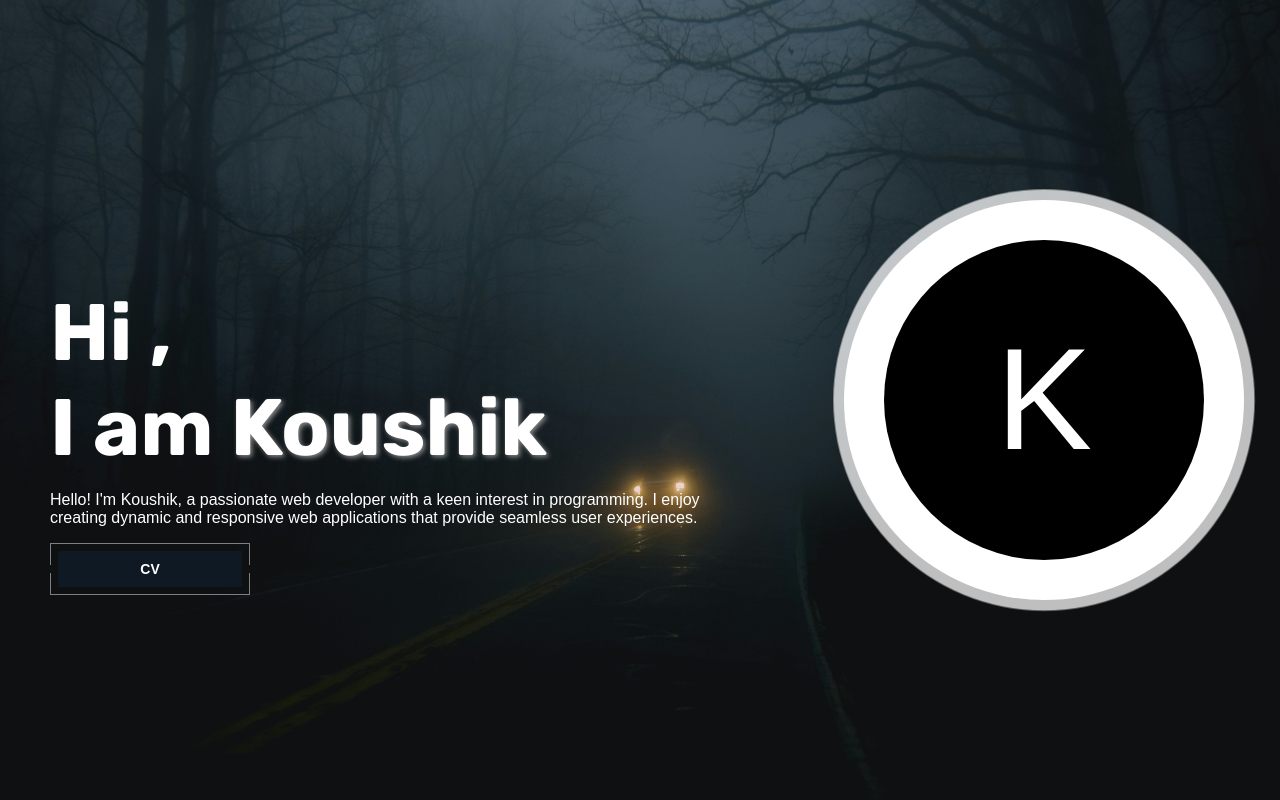
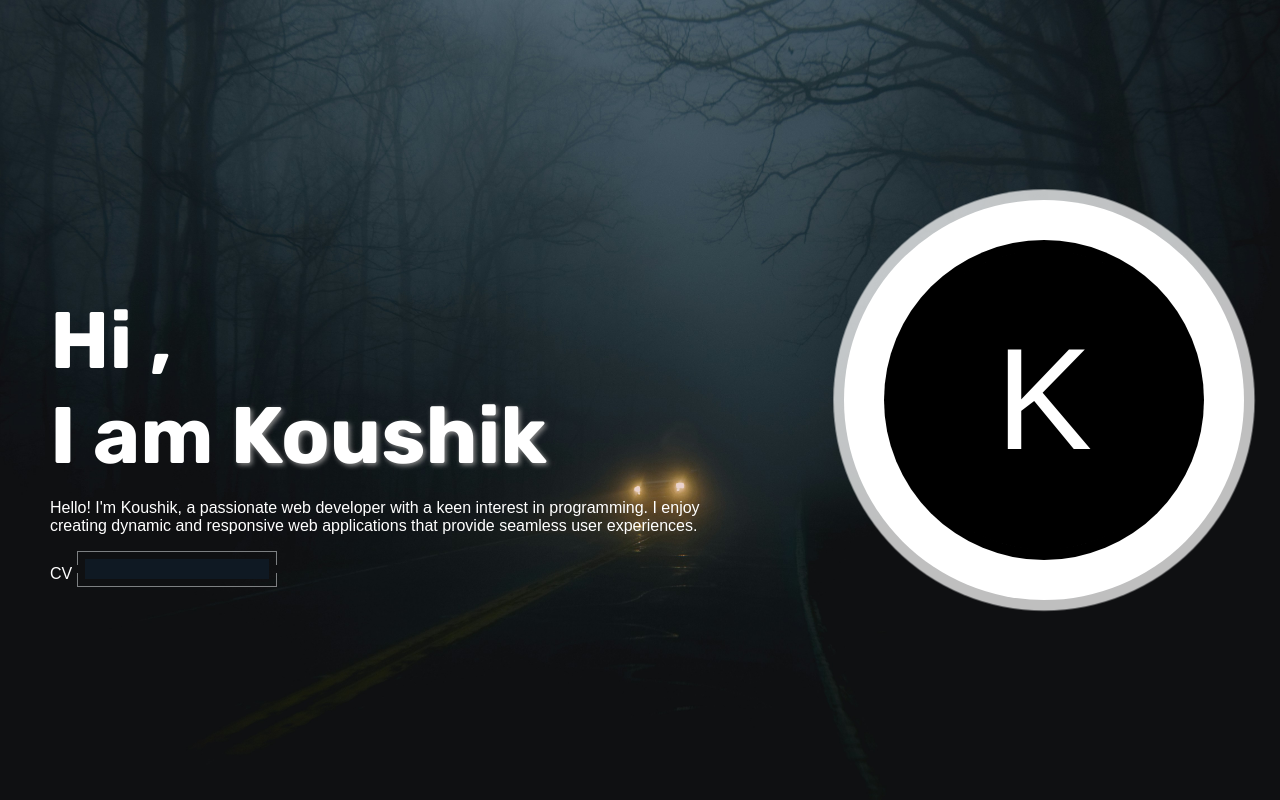
Before and after one commit to koushik8686/Portfolio, a plain HTML site: page index.html in a window 1280 px wide. Shown: the top 800 px of the page. Drawn offline with nearby package versions, Linux system fonts and the light colour scheme; a web font is replaced by a local one.

Commit message:
completed

```diff
--- a/index.html
+++ b/index.html
@@ -23,12 +23,14 @@
       <h3>Hi ,</h3>
       <h3> I am <span class="name"> Koushik </span></h3>
       <p>Hello! I'm Koushik, a passionate web developer with a keen interest in programming. I enjoy creating dynamic and responsive web applications that provide seamless user experiences.</p>
+      <a style="color: white; text-decoration: none;" target="_blank" href="https://drive.google.com/file/d/1hxbf2-Wyb5pC-J6BVzsT5SfLMk_WyBWp/view?usp=drive_link"class="button_text"> CV
       <button class="button">
         <span class="button_lg">
             <span class="button_sl"></span>
-            <a style="color: white; text-decoration: none;" target="_blank" href="https://drive.google.com/file/d/1hxbf2-Wyb5pC-J6BVzsT5SfLMk_WyBWp/view?usp=drive_link"class="button_text"> CV</a>
         </span>
-    </button>    </div>
+    </button>
+  </a>
+  </div>
     <div id="right" class="right">
       <div id="outer-circle" class="outer-circle">
         <div id="inner-circle" class="inner-circle"><div>K</div>
```
